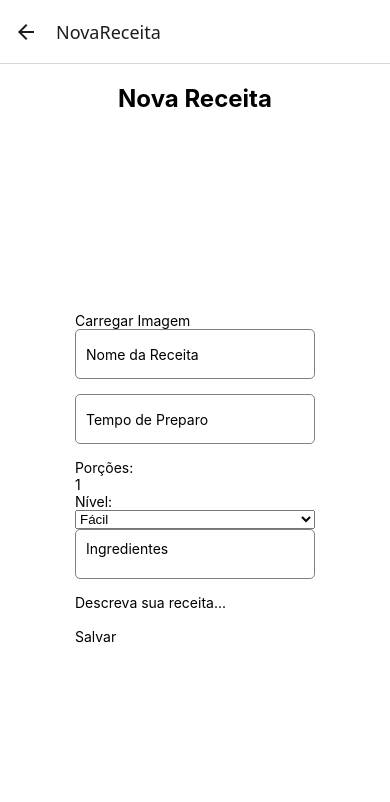
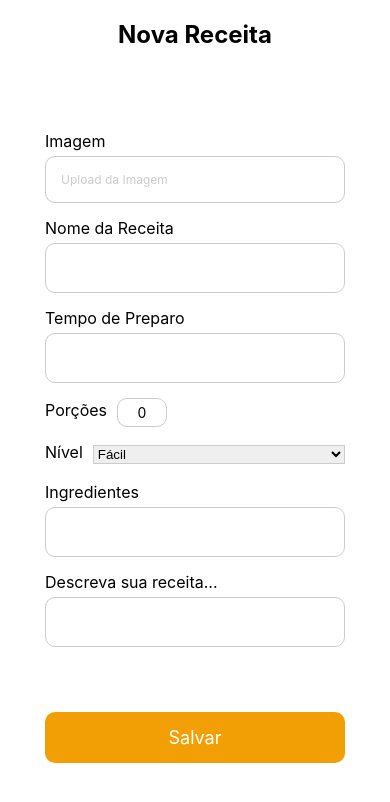
Before and after one commit to TrXGustavoo/TempeiroCerto-FrontEnd, a React Native app: screen /NovaReceita in a window 390 px wide. Shown: the top 802 px of the page. Built offline with nearby package versions, Linux system fonts and the light colour scheme.

Commit message:
Update tela NovaReceita

```diff
--- a/src/routes/AppNavigator.tsx
+++ b/src/routes/AppNavigator.tsx
@@ -11,9 +11,9 @@ export default function AppNavigator() {
   return (
     <NavigationContainer>
       <Stack.Navigator initialRouteName="Login">
-        <Stack.Screen name="Login" component={LoginScreen} />
-        <Stack.Screen name="Cadastro" component={CadastroScreen} />
-        <Stack.Screen name="NovaReceita" component={NovaReceita} />
+        <Stack.Screen name="Login" component={LoginScreen} options={{ headerShown: false }}/>
+        <Stack.Screen name="Cadastro" component={CadastroScreen} options={{ headerShown: false }}/>
+        <Stack.Screen name="NovaReceita" component={NovaReceita} options={{ headerShown: false }}/>
       </Stack.Navigator>
     </NavigationContainer>
   );
--- a/src/screens/CadastroScreen.js
+++ b/src/screens/CadastroScreen.js
@@ -1,7 +1,7 @@
 import React from 'react';
 import { View, Text, TextInput, TouchableOpacity, StyleSheet } from 'react-native';
 
-export default function CadastroScreen() {
+export default function CadastroScreen({ navigation }) {
   return (
     <View style={styles.container}>
       <Text style={styles.title}>Create an account</Text>
--- a/src/screens/NovaReceita.js
+++ b/src/screens/NovaReceita.js
@@ -5,7 +5,7 @@ import { View, KeyboardAvoidingView, TextInput, TouchableOpacity, Text, StyleShe
 const NovaReceita = () => {
     const [name, setName] = useState('');
     const [preparationTime, setPreparationTime] = useState('');
-    const [portions, setPortions] = useState(1);
+    const [portions, setPortions] = useState(0);
     const [difficulty, setDifficulty] = useState('Fácil');
     const [ingredients, setIngredients] = useState('');
     const [description, setDescription] = useState('');
@@ -26,27 +26,30 @@ const NovaReceita = () => {
             </View>
             <View style={styles.container}>
                 {/* Botão para upload de imagem */}
+                <Text style={styles.label}>Imagem</Text>
                 <TouchableOpacity style={styles.imageButton}>
-                    <Text style={styles.imageButtonText}>Carregar Imagem</Text>
+                    <Text style={styles.imageButtonText}>Upload da Imagem</Text>
                 </TouchableOpacity>
                 {/* Campo Nome da Receita */}
+                <Text style={styles.label}>Nome da Receita</Text>
                 <TextInput
                     style={styles.input}
-                    placeholder='Nome da Receita'
+                    // placeholder='Nome da Receita'
                     value={name}
                     onChangeText={setName}
                 />
                 {/* Campo Tempo de Preparo */}
+                <Text style={styles.label}>Tempo de Preparo</Text>
                 <TextInput
                     style={styles.input}
-                    placeholder='Tempo de Preparo'
+                    // placeholder='Tempo de Preparo'
                     value={preparationTime}
                     onChangeText={setPreparationTime}
                     keyboardType="numeric"
                 />
                 {/* Campo Porções */}
                 <View style={styles.row}>
-                    <Text style={styles.label}>Porções:</Text>
+                    <Text style={styles.label}>Porções</Text>
                     <TextInput
                         style={styles.portionInput}
                         value={String(portions)}
@@ -56,7 +59,7 @@ const NovaReceita = () => {
                 </View>
                 {/* Dropdown Nível de Dificuldade */}
                 <View style={styles.row}>
-                    <Text style={styles.label}>Nível:</Text>
+                    <Text style={styles.label}>Nível</Text>
                     <Picker
                     style={styles.picker}
                     selectedValue={difficulty}
@@ -69,18 +72,20 @@ const NovaReceita = () => {
                 </View>
 
                 {/* Campo Ingredientes */}
+                <Text style={styles.label}>Ingredientes</Text>
                 <TextInput
                     style={styles.input}
-                    placeholder="Ingredientes"
+                    // placeholder="Ingredientes"
                     value={ingredients}
                     onChangeText={setIngredients}
                     multiline
                 />
 
                 {/* Campo Descrição */}
+                <Text style={styles.label}>Descreva sua receita...</Text>
                 <TextInput
                     style={styles.textArea}
-                    placeholder="Descreva sua receita..."
+                    // placeholder="Descreva sua receita..."
                     value={description}
                     onChangeText={setDescription}
                     multiline
@@ -100,29 +105,83 @@ const styles = StyleSheet.create({
         flex:1, /* Pega a tela toda */
         alignItems: 'center',
         backgroundColor: '#FFF',
-        padding: 20
     },
     title:{
         fontSize: 24,
         fontWeight: 'bold',
-        marginBottom: 20,
         textAlign: 'center',
+        paddingTop: 20
     },
     container:{
         flex: 1,
-        padding: 20,
         backgroundColor: '#FFF',
         justifyContent: 'center'
+    },
+    imageButton: {
+        borderWidth: 1,
+        borderColor: '#ccc',
+        padding: 15,
+        marginBottom: 15,
+        borderRadius: 10,
+      },
+    imageButtonText: {
+        color: '#ccc',
+        fontSize: 12,
     },
     input:{
         backgroundColor: '#FFF',
         borderWidth: 1,
-        borderColor: 'gray',
-        borderRadius: 5,
+        borderColor: '#ccc',
+        borderRadius: 10,
+        padding: 10,
+        width: 300,
+        height: 50,
+        marginBottom: 15
+    },
+    textArea: {
+        backgroundColor: '#FFF',
+        borderWidth: 1,
+        borderColor: '#ccc',
+        borderRadius: 10,
         padding: 10,
         height: 50,
-        marginBottom: 15
-    }
+        marginBottom: 15,
+    },
+    row: {
+        flexDirection: 'row',
+        alignItems: 'center',
+        marginBottom: 15,
+    },
+    label: {
+        fontSize: 16,
+        marginRight: 10,
+        marginBottom: 5,
+    },
+    portionInput: {
+        width: 50,
+        backgroundColor: '#fff',
+        borderWidth: 1,
+        borderColor: '#ccc',
+        borderRadius: 10,
+        padding: 5,
+        textAlign: 'center',
+    },
+    picker: {
+        flex: 1,
+        borderWidth: 1,
+        borderColor: '#ccc',
+    },
+    saveButton: {
+        backgroundColor: '#F29F05',
+        padding: 15,
+        alignItems: 'center',
+        borderRadius: 10,
+        marginTop: 50,
+    },
+    saveButtonText: {
+        color: '#fff',
+        fontSize: 18,
+    },
 });
 
 export default NovaReceita;
```
